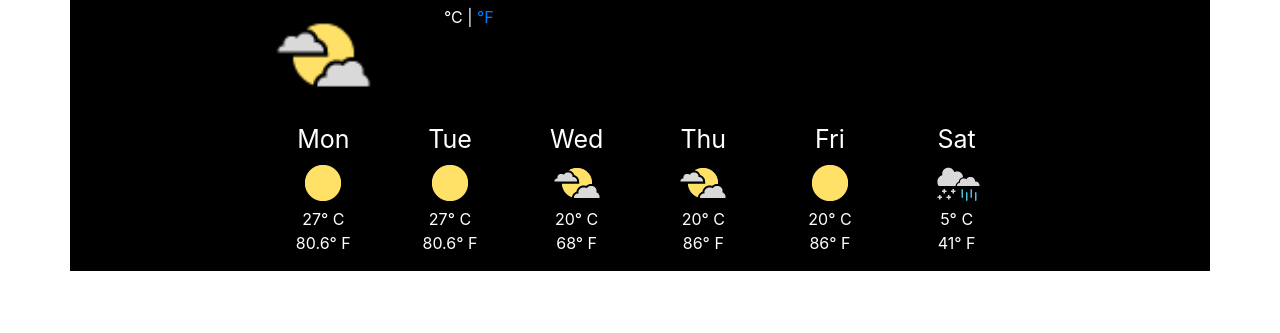
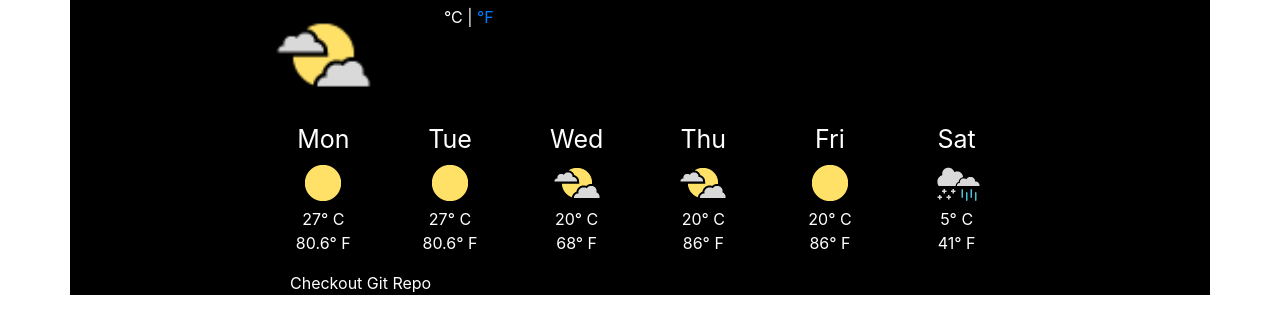
Before and after one commit to JApreta/Weather-App-with-vanilla-JS, a plain HTML site: page index.html in a window 1280 px wide. Shown: the part 241-574 px from the top of the page. Drawn offline with nearby package versions, Linux system fonts and the light colour scheme.

Commit message:
added git repo link

```diff
--- a/index.html
+++ b/index.html
@@ -115,6 +115,9 @@
                         </div>
                     </div>
                 </div>
+                <div class="col-md-12">
+                    <a id="git" href="https://github.com/JApreta/Weather-App-with-vanilla-JS">Checkout Git Repo</a>
+                </div>
             </div>
             <div class="col-md-2"></div>
         </div>
--- a/styles.css
+++ b/styles.css
@@ -44,3 +44,7 @@ body {
 #temperature {
     margin: 0;
 }
+
+#git {
+    color: white;
+}
```
